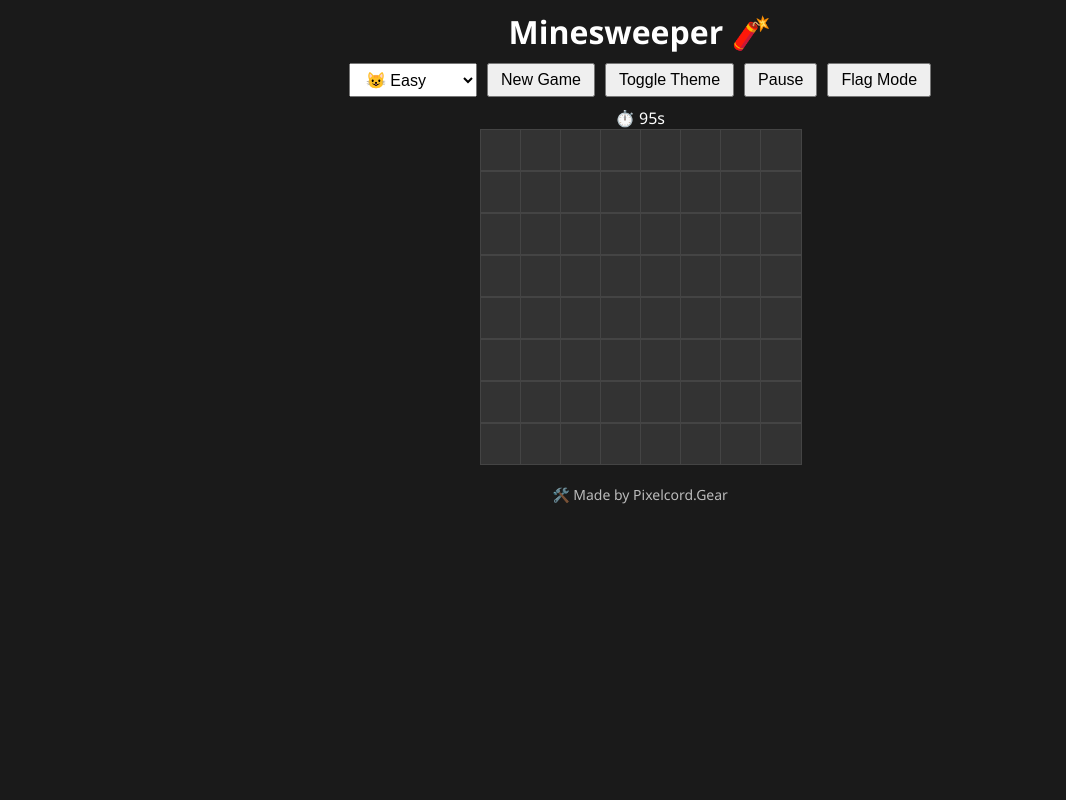
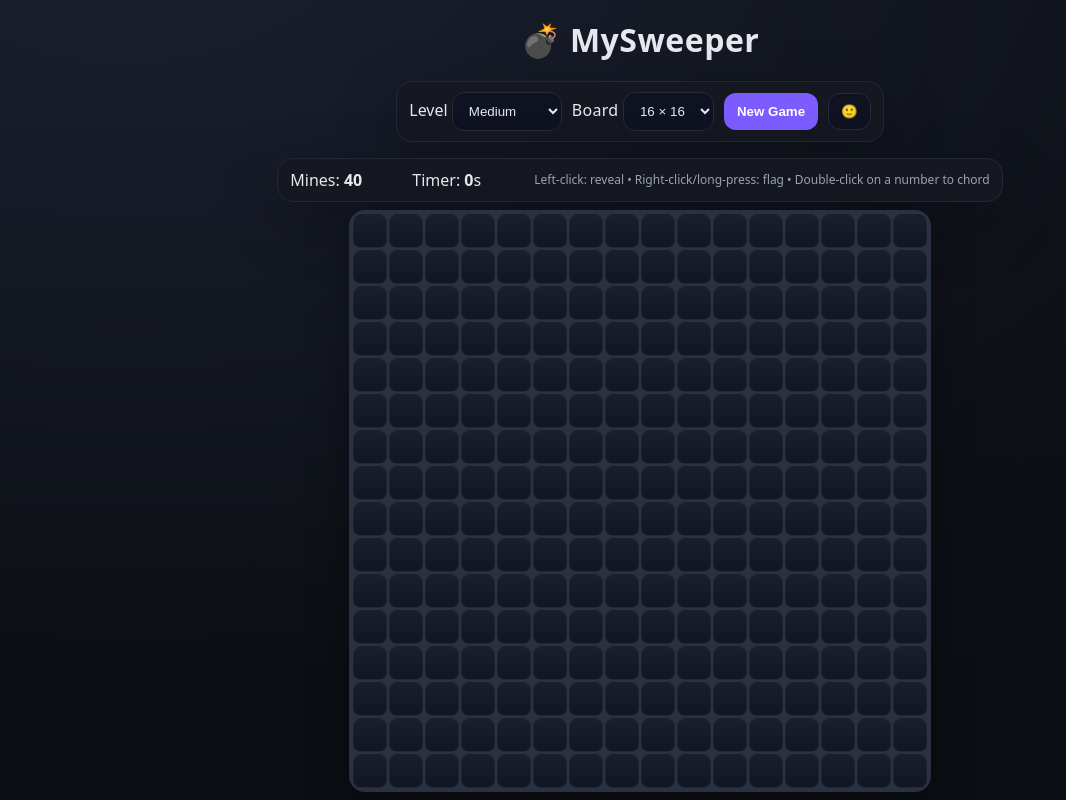
Before and after one commit to gear-pixelcord/Minesweeper, a plain HTML site: page index.html in a window 1280 px wide. Shown: the whole page, without its empty margins (0-1066 px from the left). Drawn offline with Linux system fonts and the light colour scheme.

Commit message:
Add files via upload

```diff
--- a/index.html
+++ b/index.html
@@ -1,263 +1,251 @@
 <!DOCTYPE html>
 <html lang="en">
 <head>
-  <meta charset="UTF-8">
-  <title>Minesweeper - Pixelcord.Gear</title>
+  <meta charset="UTF-8" />
+  <meta name="viewport" content="width=device-width, initial-scale=1" />
+  <title>MySweeper — Minesweeper</title>
   <style>
-    :root {
-      --tile-size: 40px;
-      --font: 'Segoe UI', sans-serif;
-      --light-bg: #f0f0f0;
-      --dark-bg: #1a1a1a;
-      --light-tile: #ddd;
-      --dark-tile: #333;
-      --flag-emoji: 🚩;
-      --bomb-emoji: 💣;
+    :root{
+      --bg:#0f0f14;--panel:#151821;--ink:#e7e9ee;--muted:#9aa3b2;--accent:#7c5cff;--good:#28c76f;--bad:#ff4d4f;--cell:#1a1f2b;--cell2:#121622;--grid:#2a3142;
+      --size:34px; /* base cell size */
     }
-    body {
-      font-family: var(--font);
-      background-color: var(--dark-bg);
-      color: white;
-      margin: 0;
-      padding: 0;
-      text-align: center;
-    }
-    .light {
-      background-color: var(--light-bg);
-      color: black;
-    }
-    h1 { margin: 10px 0; }
-    #controls {
-      display: flex;
-      justify-content: center;
-      gap: 10px;
-      flex-wrap: wrap;
-      margin-bottom: 10px;
-    }
-    button, select {
-      padding: 6px 12px;
-      font-size: 16px;
-    }
-    #board {
-      display: grid;
-      justify-content: center;
-      margin: 0 auto;
-      user-select: none;
-    }
-    .tile {
-      width: var(--tile-size);
-      height: var(--tile-size);
-      background-color: var(--dark-tile);
-      color: white;
-      font-size: 20px;
-      display: flex;
-      align-items: center;
-      justify-content: center;
-      border: 1px solid #444;
-    }
-    .light .tile {
-      background-color: var(--light-tile);
-      color: black;
-      border: 1px solid #aaa;
-    }
-    .revealed { background-color: #888 !important; }
-    .light .revealed { background-color: #ccc !important; }
-    .tile.flagged { background-color: #444; color: red; }
-    #message {
-      margin-top: 10px;
-      font-size: 20px;
-      font-weight: bold;
-    }
-    #footer { margin-top: 20px; font-size: 14px; opacity: 0.7; }
+    *{box-sizing:border-box}
+    html,body{height:100%}
+    body{margin:0;background:radial-gradient(1200px 750px at 10% -10%,#1b2030,transparent),linear-gradient(180deg,#0e1117,#0b0e13);color:var(--ink);font:500 16px/1.4 ui-sans-serif,system-ui,-apple-system,Segoe UI,Roboto;display:flex;flex-direction:column;align-items:center}
+    h1{margin:18px 0 10px;font-weight:800;letter-spacing:.5px}
+    .pill{display:inline-flex;gap:8px;align-items:center;background:var(--panel);border:1px solid #232836;padding:10px 12px;border-radius:16px;box-shadow:0 20px 60px rgba(0,0,0,.25)}
+    #controls{display:flex;flex-wrap:wrap;gap:10px;justify-content:center;margin:8px 0}
+    select,button{background:#0f1220;border:1px solid #262b3a;color:var(--ink);padding:10px 12px;border-radius:12px;cursor:pointer}
+    button.primary{background:var(--accent);border-color:transparent;color:white;font-weight:700}
+    button:disabled{opacity:.6;cursor:not-allowed}
+    #hud{display:flex;gap:12px;align-items:center;margin:8px 0}
+    .stat{min-width:110px}
+    .stat b{font-variant-numeric:tabular-nums}
+
+    #board{display:grid;gap:2px;background:var(--grid);padding:4px;border-radius:16px;box-shadow:0 12px 40px rgba(0,0,0,.35);user-select:none;touch-action:manipulation}
+    .cell{width:var(--size);height:var(--size);background:linear-gradient(180deg,var(--cell),var(--cell2));border:1px solid rgba(255,255,255,.04);display:flex;align-items:center;justify-content:center;border-radius:8px;font-weight:800;letter-spacing:.5px;transition:transform .08s ease, background .25s ease, filter .25s ease}
+    .cell:hover{filter:brightness(1.1)}
+    .cell.revealed{background:linear-gradient(180deg,#202739,#171c2a);transform:translateY(1px)}
+    .cell.revealed.zero{color:#55607a}
+    .cell.flag::after{content:"🚩";font-size:18px}
+    .cell.mine.revealed{background:#3a0f16;border-color:#55121d}
+    .cell.mine.revealed span{display:none}
+    .boom{animation:boom .4s ease both}
+    @keyframes boom{from{transform:scale(1)}50%{transform:scale(1.15)}to{transform:scale(.95)}}
+    .pop{animation:pop .18s ease both}
+    @keyframes pop{0%{transform:scale(.85)}100%{transform:scale(1)}}
+
+    /* number colors like classic Minesweeper */
+    .n1{color:#4aa3ff}.n2{color:#60d394}.n3{color:#ff9f68}.n4{color:#c56fff}.n5{color:#ff6b6b}.n6{color:#2dd4bf}.n7{color:#facc15}.n8{color:#a8b5d1}
+
+    #banner{min-height:28px;margin:10px 0;font-weight:800}
+    .win{color:var(--good)}
+    .lose{color:var(--bad)}
+
+    .tiny{font-size:12px;color:var(--muted)}
+    .spaced{letter-spacing:.3px}
+
+    /* fireworks confetti (simple) */
+    #confetti{pointer-events:none;position:fixed;inset:0}
+
+    @media (max-width:600px){:root{--size:30px}}
   </style>
 </head>
 <body>
-  <h1>Minesweeper 🧨</h1>
-  <div id="controls">
-    <select id="difficulty">
-      <option value="easy">😺 Easy</option>
-      <option value="medium">😼 Medium</option>
-      <option value="hard">😾 Hard</option>
-    </select>
-    <button onclick="init()">New Game</button>
-    <button onclick="toggleTheme()">Toggle Theme</button>
-    <button onclick="togglePause()" id="pauseBtn">Pause</button>
-    <button onclick="toggleFlagMode()">Flag Mode</button>
+  <h1>💣 MySweeper</h1>
+
+  <div id="controls" class="pill">
+    <label>Level
+      <select id="level">
+        <option value="easy">Easy</option>
+        <option value="medium" selected>Medium</option>
+        <option value="impossible">Impossible</option>
+      </select>
+    </label>
+    <label id="sizeWrap" class="spaced">Board
+      <select id="size">
+        <!-- Medium offers multiple sizes -->
+        <option value="12x12">12 × 12</option>
+        <option value="16x16" selected>16 × 16</option>
+        <option value="20x16">20 × 16</option>
+      </select>
+    </label>
+    <button id="reset" class="primary">New Game</button>
+    <button id="smile">🙂</button>
   </div>
-  <div id="timer">⏱️ 100s</div>
-  <div id="board"></div>
-  <div id="message"></div>
-  <div id="footer">🛠️ Made by Pixelcord.Gear</div>
 
-  <audio id="clickSound" src="https://freesound.org/data/previews/256/256113_3263906-lq.mp3"></audio>
-  <audio id="explosionSound" src="https://freesound.org/data/previews/178/178186_3551800-lq.mp3"></audio>
-  <audio id="winSound" src="https://freesound.org/data/previews/514/514257_10232624-lq.mp3"></audio>
+  <div id="hud" class="pill">
+    <div class="stat">Mines: <b id="mineCount">0</b></div>
+    <div class="stat">Timer: <b id="timer">0</b>s</div>
+    <div class="tiny">Left‑click: reveal • Right‑click/long‑press: flag • Double‑click on a number to chord</div>
+  </div>
+
+  <div id="board" aria-label="Minesweeper board" role="grid"></div>
+  <div id="banner" class="spaced"></div>
+  <canvas id="confetti"></canvas>
+
+  <!-- sounds -->
+  <audio id="s_click" preload="auto" src="https://cdn.pixabay.com/download/audio/2022/03/15/audio_a6931ae897.mp3?filename=menu-click-110232.mp3"></audio>
+  <audio id="s_flag" preload="auto" src="https://cdn.pixabay.com/download/audio/2022/03/22/audio_508fc9b39c.mp3?filename=ui-lock-110576.mp3"></audio>
+  <audio id="s_boom" preload="auto" src="https://cdn.pixabay.com/download/audio/2022/03/16/audio_8efb780b72.mp3?filename=retro-explosion-117245.mp3"></audio>
+  <audio id="s_win" preload="auto" src="https://cdn.pixabay.com/download/audio/2022/03/15/audio_2f05c434fa.mp3?filename=win-110260.mp3"></audio>
 
   <script>
-    const board = document.getElementById("board");
-    const message = document.getElementById("message");
-    const timerDisplay = document.getElementById("timer");
-    const clickSound = document.getElementById("clickSound");
-    const explosionSound = document.getElementById("explosionSound");
-    const winSound = document.getElementById("winSound");
+  ;(() => {
+    const boardEl = document.getElementById('board');
+    const levelEl = document.getElementById('level');
+    const sizeEl = document.getElementById('size');
+    const sizeWrap = document.getElementById('sizeWrap');
+    const resetBtn = document.getElementById('reset');
+    const smileBtn = document.getElementById('smile');
+    const mineCountEl = document.getElementById('mineCount');
+    const timerEl = document.getElementById('timer');
+    const banner = document.getElementById('banner');
 
-    let rows, cols, mineCount, grid = [], revealed = 0, totalSafe, gameOver = false, timer, timeLeft = 100, paused = false, flagMode = false;
+    const sClick = document.getElementById('s_click');
+    const sFlag = document.getElementById('s_flag');
+    const sBoom = document.getElementById('s_boom');
+    const sWin = document.getElementById('s_win');
 
-    function init() {
-      clearInterval(timer);
-      board.innerHTML = "";
-      message.textContent = "";
-      timeLeft = 100;
-      gameOver = false;
-      revealed = 0;
-      paused = false;
-      document.getElementById("pauseBtn").textContent = "Pause";
+    let rows=0, cols=0, mines=0;
+    let data=[], firstClick=true, started=false, flags=0, revealed=0, dead=false, won=false;
+    let timer=0, tHandle=null;
 
-      let difficulty = document.getElementById("difficulty").value;
-      if (difficulty === "easy") [rows, cols, mineCount] = [8, 8, 10];
-      else if (difficulty === "medium") [rows, cols, mineCount] = [12, 12, 24];
-      else [rows, cols, mineCount] = [16, 16, 45];
+    const numberClass = n => n?`n${Math.max(1,Math.min(n,8))}`:'';
 
-      totalSafe = rows * cols - mineCount;
-      grid = Array(rows).fill().map(() => Array(cols).fill({}));
-
-      board.style.gridTemplateColumns = `repeat(${cols}, var(--tile-size))`;
-
-      // Place mines
-      let mines = 0;
-      while (mines < mineCount) {
-        let r = Math.floor(Math.random() * rows);
-        let c = Math.floor(Math.random() * cols);
-        if (!grid[r][c].mine) {
-          grid[r][c] = { mine: true };
-          mines++;
-        }
-      }
-
-      // Generate board UI
-      for (let r = 0; r < rows; r++) {
-        for (let c = 0; c < cols; c++) {
-          let tile = document.createElement("div");
-          tile.className = "tile";
-          tile.dataset.row = r;
-          tile.dataset.col = c;
-          tile.addEventListener("click", () => handleClick(r, c));
-          tile.addEventListener("contextmenu", (e) => {
-            e.preventDefault();
-            flag(r, c);
-          });
-          board.appendChild(tile);
-          grid[r][c].element = tile;
-        }
-      }
-
-      startTimer();
+    function setGrid(r,c){
+      boardEl.style.gridTemplateColumns = `repeat(${c}, var(--size))`;
     }
 
-    function toggleTheme() {
-      document.body.classList.toggle("light");
+    function params(){
+      const lvl = levelEl.value;
+      if(lvl==='easy'){ rows=9; cols=9; mines=10; sizeWrap.style.display='none'; }
+      else if(lvl==='medium'){ sizeWrap.style.display='inline-block';
+        const [c,r] = sizeEl.value.split('x').map(Number); rows=r; cols=c; mines = Math.floor(rows*cols*0.16); // ~16%
+      } else { // impossible (go touch grass)
+        rows=24; cols=24; mines=Math.floor(rows*cols*0.27); // spicy
+        sizeWrap.style.display='none';
+      }
+      setGrid(rows,cols);
+      mineCountEl.textContent = mines;
     }
 
-    function togglePause() {
-      paused = !paused;
-      document.getElementById("pauseBtn").textContent = paused ? "Resume" : "Pause";
-    }
+    levelEl.addEventListener('change', () => { params(); newGame(); });
+    sizeEl.addEventListener('change', () => { params(); newGame(); });
 
-    function toggleFlagMode() {
-      flagMode = !flagMode;
-      message.textContent = flagMode ? "🚩 Flag mode ON" : "";
-    }
+    resetBtn.addEventListener('click', () => newGame());
+    smileBtn.addEventListener('click', () => newGame());
 
-    function startTimer() {
-      timerDisplay.textContent = `⏱️ ${timeLeft}s`;
-      timer = setInterval(() => {
-        if (!paused && !gameOver) {
-          timeLeft--;
-          timerDisplay.textContent = `⏱️ ${timeLeft}s`;
-          if (timeLeft <= 0) endGame(false);
-        }
-      }, 1000);
-    }
-
-    function handleClick(r, c) {
-      if (gameOver || paused) return;
-
-      let tile = grid[r][c];
-      if (tile.flagged) return;
-      if (flagMode) return flag(r, c);
-
-      if (tile.revealed) return;
-      tile.revealed = true;
-      revealed++;
-
-      clickSound.play();
-      tile.element.classList.add("revealed");
-
-      if (tile.mine) {
-        tile.element.textContent = "💥";
-        explosionSound.play();
-        endGame(false);
-        return;
-      }
-
-      let count = countMines(r, c);
-      if (count > 0) tile.element.textContent = ["", "1️⃣", "2️⃣", "3️⃣", "4️⃣", "5️⃣", "6️⃣", "7️⃣", "8️⃣"][count];
-      else flood(r, c);
-
-      if (revealed === totalSafe) endGame(true);
-    }
-
-    function flood(r, c) {
-      for (let dr = -1; dr <= 1; dr++) {
-        for (let dc = -1; dc <= 1; dc++) {
-          let nr = r + dr, nc = c + dc;
-          if (nr >= 0 && nr < rows && nc >= 0 && nc < cols) {
-            let neighbor = grid[nr][nc];
-            if (!neighbor.revealed && !neighbor.mine) handleClick(nr, nc);
-          }
+    function newGame(){
+      stopTimer(); timer=0; timerEl.textContent='0';
+      banner.textContent=''; banner.className='spaced';
+      firstClick=true; started=false; dead=false; won=false; flags=0; revealed=0;
+      params();
+      data = Array.from({length:rows},()=>Array.from({length:cols},()=>({m:false,r:false,f:false,n:0,el:null})));
+      boardEl.innerHTML='';
+      for(let r=0;r<rows;r++){
+        for(let c=0;c<cols;c++){
+          const d = data[r][c];
+          const el = document.createElement('div');
+          el.className='cell';
+          el.setAttribute('role','button');
+          el.setAttribute('aria-label','cell');
+          el.dataset.r=r; el.dataset.c=c;
+          // events
+          el.addEventListener('click', onReveal);
+          el.addEventListener('dblclick', onChord);
+          el.addEventListener('contextmenu', e=>{e.preventDefault(); toggleFlag(el);});
+          longPress(el, () => toggleFlag(el));
+          d.el = el;
+          boardEl.appendChild(el);
         }
       }
     }
 
-    function countMines(r, c) {
-      let count = 0;
-      for (let dr = -1; dr <= 1; dr++) {
-        for (let dc = -1; dc <= 1; dc++) {
-          let nr = r + dr, nc = c + dc;
-          if (nr >= 0 && nr < rows && nc >= 0 && nc < cols && grid[nr][nc].mine) count++;
-        }
+    function startTimer(){ if(tHandle) return; tHandle=setInterval(()=>{timer++; timerEl.textContent=String(timer);},1000); }
+    function stopTimer(){ clearInterval(tHandle); tHandle=null; }
+
+    function placeMines(safeR, safeC){
+      // place mines avoiding the first clicked cell and its neighbors
+      let placed=0; const total=rows*cols; const ban = new Set();
+      for(let dr=-1; dr<=1; dr++) for(let dc=-1; dc<=1; dc++){
+        const rr=safeR+dr, cc=safeC+dc; if(rr>=0&&rr<rows&&cc>=0&&cc<cols) ban.add(rr+','+cc);
       }
-      return count;
+      while(placed<mines){
+        const i = Math.floor(Math.random()*total);
+        const r = Math.floor(i/cols), c = i%cols;
+        if(ban.has(r+','+c)) continue;
+        const cell = data[r][c];
+        if(!cell.m){ cell.m=true; placed++; }
+      }
+      // counts
+      for(let r=0;r<rows;r++) for(let c=0;c<cols;c++) if(!data[r][c].m) data[r][c].n = neighbors(r,c).filter(p=>p.m).length;
     }
 
-    function flag(r, c) {
-      let tile = grid[r][c];
-      if (tile.revealed || gameOver || paused) return;
-
-      tile.flagged = !tile.flagged;
-      tile.element.textContent = tile.flagged ? "🚩" : "";
-      tile.element.classList.toggle("flagged");
+    function neighbors(r,c){
+      const out=[];
+      for(let dr=-1; dr<=1; dr++) for(let dc=-1; dc<=1; dc++){
+        if(!dr&&!dc) continue; const rr=r+dr, cc=c+dc;
+        if(rr>=0&&rr<rows&&cc>=0&&cc<cols) out.push(data[rr][cc]);
+      }
+      return out;
     }
 
-    function endGame(won) {
-      clearInterval(timer);
-      gameOver = true;
-      if (won) {
-        message.textContent = "🎉 You Win!";
-        winSound.play();
-        localStorage.setItem("minesweeperBest", 100 - timeLeft);
-      } else {
-        message.textContent = "💀 Game Over!";
-        for (let r = 0; r < rows; r++) {
-          for (let c = 0; c < cols; c++) {
-            let tile = grid[r][c];
-            if (tile.mine) tile.element.textContent = "💣";
+    function onReveal(e){
+      if(dead||won) return; const el=e.currentTarget; const r=+el.dataset.r, c=+el.dataset.c; const d=data[r][c];
+      if(d.r||d.f) return;
+      if(firstClick){ placeMines(r,c); firstClick=false; started=true; startTimer(); }
+      reveal(r,c);
+    }
+
+    function toggleFlag(el){ if(dead||won) return; const r=+el.dataset.r, c=+el.dataset.c; const d=data[r][c]; if(d.r) return; d.f=!d.f; el.classList.toggle('flag', d.f); sFlag.currentTime=0; sFlag.play(); flags += d.f?1:-1; mineCountEl.textContent = Math.max(0, mines - flags); checkWin(); }
+
+    function reveal(r,c){ const d=data[r][c]; if(d.r||d.f) return; const el=d.el; d.r=true; revealed++; el.classList.add('revealed','pop'); sClick.currentTime=0; sClick.play();
+      if(d.m){ // boom
+        el.classList.add('mine','boom'); el.textContent='💣';
+        gameOver(false);
+        return;
+      }
+      if(d.n>0){ const s=document.createElement('span'); s.textContent=d.n; s.className=numberClass(d.n); el.appendChild(s); }
+      else { el.classList.add('zero'); // flood fill
+        const q=[[r,c]]; const seen=new Set([r+','+c]);
+        while(q.length){ const [rr,cc]=q.shift();
+          for(let dr=-1; dr<=1; dr++) for(let dc=-1; dc<=1; dc++){
+            const nr=rr+dr, nc=cc+dc; if(nr<0||nr>=rows||nc<0||nc>=cols) continue; const dd=data[nr][nc]; if(dd.r||dd.f) continue; dd.r=true; revealed++; dd.el.classList.add('revealed'); if(dd.m){/* shouldn't happen because counts set */} else if(dd.n){ const sp=document.createElement('span'); sp.textContent=dd.n; sp.className=numberClass(dd.n); dd.el.appendChild(sp);} else { if(!seen.has(nr+','+nc)){ q.push([nr,nc]); seen.add(nr+','+nc);} }
           }
         }
       }
+      checkWin();
     }
 
-    window.onload = init;
+    function onChord(e){ // open neighbors if flags match number
+      const el=e.currentTarget; const r=+el.dataset.r, c=+el.dataset.c; const d=data[r][c]; if(!d.r||d.n===0||dead||won) return; const around = neighbors(r,c); const f = around.filter(x=>x.f).length; if(f!==d.n) return; around.forEach((x,i)=>{ if(!x.r&&!x.f){ const rr=+x.el.dataset.r, cc=+x.el.dataset.c; reveal(rr,cc);} });
+    }
+
+    function gameOver(victory){
+      dead=!victory; won=!!victory; stopTimer();
+      if(victory){ sWin.play(); banner.textContent=`🎉 GG! You cleared the field in ${timer}s`; banner.classList.add('win'); confetti(); }
+      else { sBoom.play(); banner.textContent='💥 Boom! That was a mine.'; banner.classList.add('lose');
+        // reveal all mines
+        for(let r=0;r<rows;r++) for(let c=0;c<cols;c++){ const d=data[r][c]; if(d.m){ d.el.classList.add('mine','revealed'); d.el.textContent='💣'; } }
+      }
+    }
+
+    function checkWin(){
+      if(dead||won) return; const safe = rows*cols - mines; if(revealed>=safe){ gameOver(true); }
+    }
+
+    // long press helper for mobile flags
+    function longPress(el, fn){ let t=null; el.addEventListener('touchstart', e=>{ t=setTimeout(()=>fn(el),500); }, {passive:true}); el.addEventListener('touchend', ()=>{ clearTimeout(t); }); el.addEventListener('touchmove', ()=>{ clearTimeout(t); }); }
+
+    // tiny confetti
+    const cvs=document.getElementById('confetti'); const ctx=cvs.getContext('2d'); let bits=[]; function resize(){ cvs.width=innerWidth; cvs.height=innerHeight; } window.addEventListener('resize',resize); resize();
+    function confetti(){ bits=[]; const n=160; for(let i=0;i<n;i++){ bits.push({x:Math.random()*cvs.width,y:-20-Math.random()*200,vx:(Math.random()-.5)*2,vy:Math.random()*2+2,sz:2+Math.random()*3,life:200+Math.random()*100}); }
+      (function tick(){ ctx.clearRect(0,0,cvs.width,cvs.height); bits.forEach(b=>{ b.vy+=0.02; b.x+=b.vx; b.y+=b.vy; b.life--; ctx.fillStyle=`hsl(${(b.life*3)%360} 90% 60%)`; ctx.fillRect(b.x,b.y,b.sz,b.sz); }); bits=bits.filter(b=>b.life>0 && b.y<cvs.height+20); if(bits.length) requestAnimationFrame(tick); })(); }
+
+    // init
+    params(); newGame();
+  })();
   </script>
 </body>
 </html>
```
